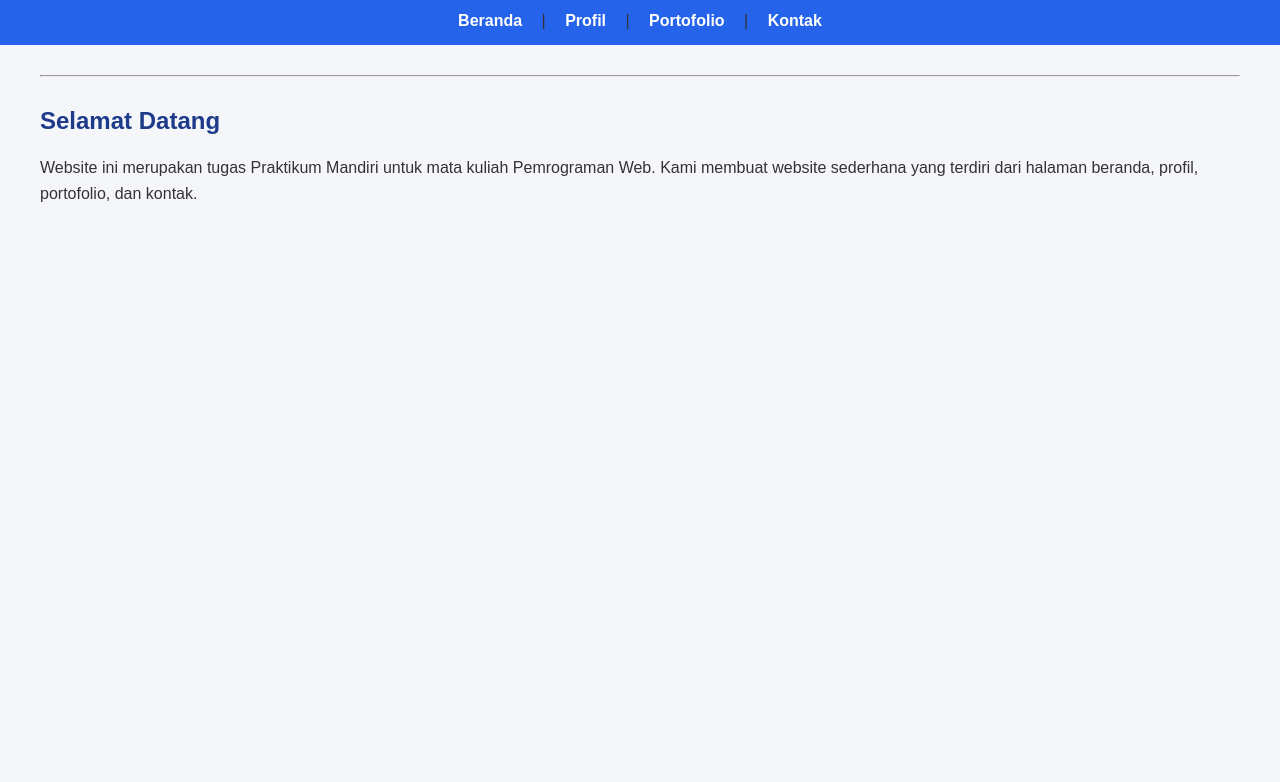
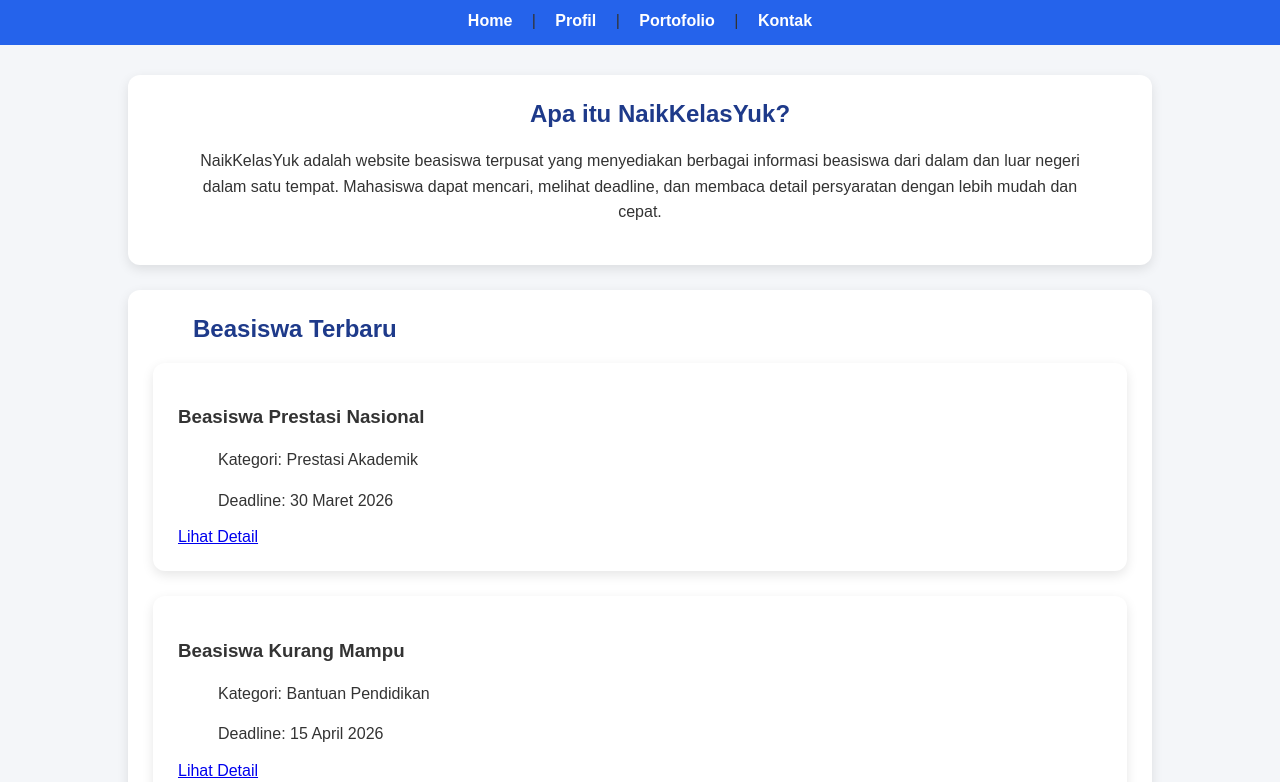
Before and after one commit to michaelabelard89-bit/praktikum-mandiri-html, a plain HTML site: page index.html in a window 1280 px wide. Shown: the part 80-862 px from the top of the page. Before the commit the page ends 800 px from the top, so only its background shows below. Drawn offline with Linux system fonts and the light colour scheme.

Commit message:
Index-Contact-About-NaikKelasYuk-Dandra

```diff
--- a/index.html
+++ b/index.html
@@ -2,28 +2,58 @@
 <html lang="id">
 <head>
     <meta charset="UTF-8">
-    <title>Website Kelompok</title>
+    <title>NaikKelasYuk - Website Beasiswa Terpusat</title>
     <link rel="stylesheet" href="style.css">
 </head>
 <body>
 
-    <h1>Website Kelompok Kami</h1>
+<header>
+    <h1>NaikKelasYuk</h1>
 
     <nav>
-        <a href="index.html">Beranda</a> |
+        <a href="index.html">Home</a> |
         <a href="about.html">Profil</a> |
         <a href="portfolio.html">Portofolio</a> |
         <a href="contact.html">Kontak</a>
     </nav>
+</header>
 
-    <hr>
+<div class="about-container">
 
-    <h2>Selamat Datang</h2>
-    <p>
-        Website ini merupakan tugas Praktikum Mandiri untuk mata kuliah Pemrograman Web.
-        Kami membuat website sederhana yang terdiri dari halaman beranda,
-        profil, portofolio, dan kontak.
-    </p>
+    <div class="about-box center-text">
+        <h2>Apa itu NaikKelasYuk?</h2>
+        <p>
+            NaikKelasYuk adalah website beasiswa terpusat yang menyediakan berbagai informasi beasiswa
+            dari dalam dan luar negeri dalam satu tempat.
+            Mahasiswa dapat mencari, melihat deadline, dan membaca detail persyaratan
+            dengan lebih mudah dan cepat.
+        </p>
+    </div>
+
+    <div class="about-box">
+        <h2>Beasiswa Terbaru</h2>
+
+        <div class="about-box">
+            <h3>Beasiswa Prestasi Nasional</h3>
+            <p>Kategori: Prestasi Akademik</p>
+            <p>Deadline: 30 Maret 2026</p>
+            <a href="#">Lihat Detail</a>
+        </div>
+
+        <div class="about-box">
+            <h3>Beasiswa Kurang Mampu</h3>
+            <p>Kategori: Bantuan Pendidikan</p>
+            <p>Deadline: 15 April 2026</p>
+            <a href="#">Lihat Detail</a>
+        </div>
+
+    </div>
+
+</div>
+
+<footer class="about-box center-text">
+    <p>&copy; 2026 NaikKelasYuk | Platform Beasiswa Terpusat</p>
+</footer>
 
 </body>
 </html>
```
Also changed, not shown: about.html (+2 -2 lines), contact.html (+32 -13 lines).
